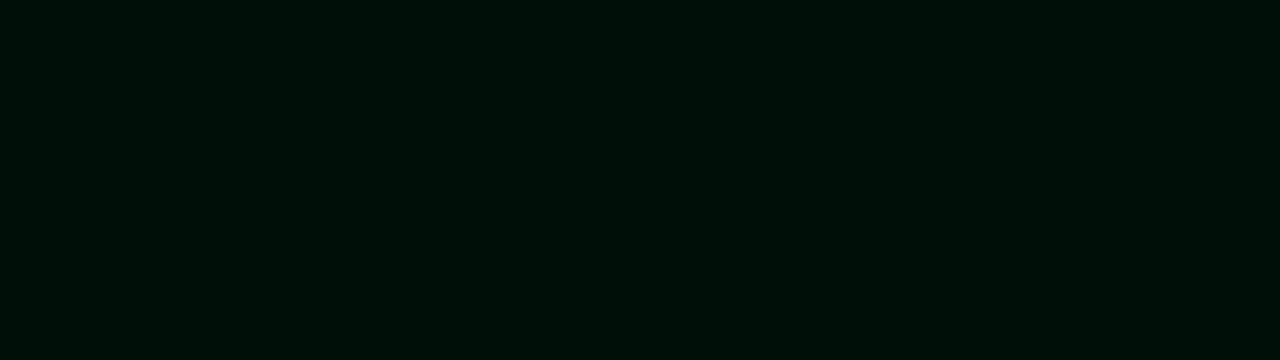
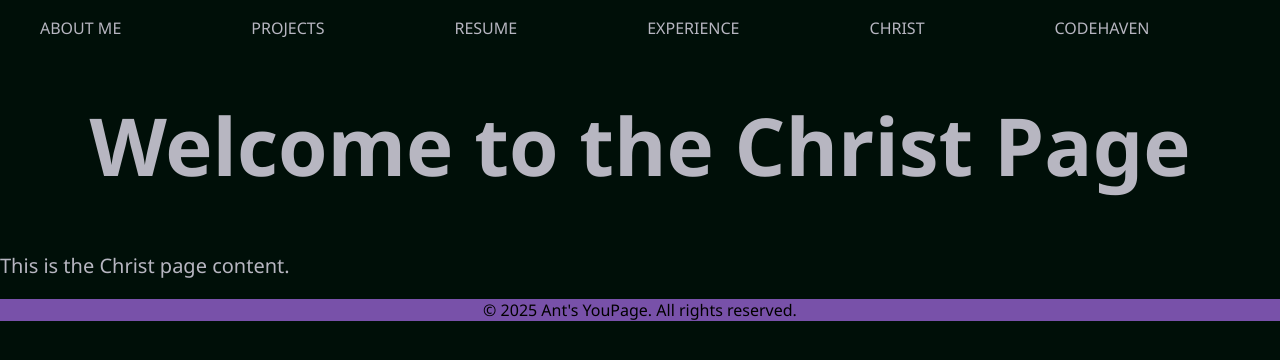
Before and after one commit to asimmons777/Antsyoupage, a React (Vite) app in the folder youpage-app/: page /christ in a window 1280 px wide. Before the commit this address had no page. Shown: the top 360 px of the page. Built offline with nearby package versions, Linux system fonts and the light colour scheme.

Commit message:
all navbar links are now functional now time to put all information on pages

```diff
--- a/youpage-app/src/App.tsx
+++ b/youpage-app/src/App.tsx
@@ -5,6 +5,7 @@
 import Projects from './pages/Projects';
 import Experience from './pages/Experience';
 import Resume from './pages/Resume';
+import Christ from './pages/Christ';
 
 // Root App component – acts as a simple wrapper. Useful expansion point later
 // (e.g., add routing, global context providers, error boundaries, theme, etc.).
@@ -16,6 +17,7 @@
             <Route path="/projects" element={<Projects />} />
             <Route path="/experience" element={<Experience />} />
             <Route path="/resume" element={<Resume />} />
+            <Route path="/christ" element={<Christ />} />
         </Routes>
     </BrowserRouter>
 );
--- a/youpage-app/src/components/NavBar.tsx
+++ b/youpage-app/src/components/NavBar.tsx
@@ -49,6 +49,14 @@
         );
       }
 
+      if (label === 'CHRIST') {
+        return (
+          <Link key= {label} to="/christ">
+            {label}
+          </Link>
+        )
+      }
+
       return (
         <button
           key={label} // Stable key helps React reconcile list efficiently
--- /dev/null
+++ b/youpage-app/src/pages/Christ.tsx
@@ -0,0 +1,17 @@
+import React from "react";
+import NavBar from "../components/NavBar";
+import Footer from "../components/Footer";
+import './landingpage.css';
+
+const Christ:React.FC = () => {
+    return (
+    <>
+      <NavBar />
+      <h1>Welcome to the Christ Page</h1>
+      <p>This is the Christ page content.</p>
+      <Footer />
+    </>
+    );
+}
+
+export default Christ;
```
